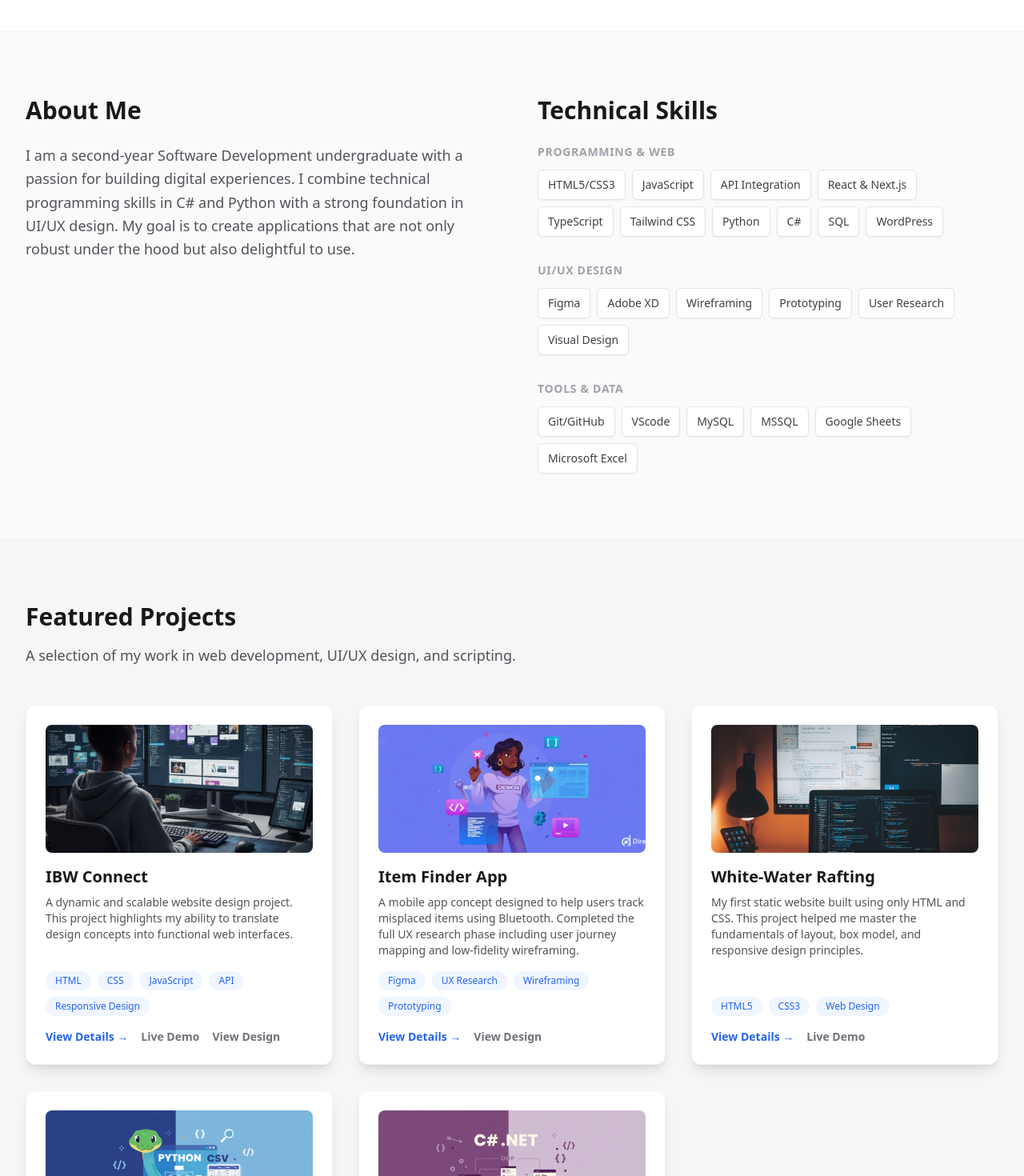
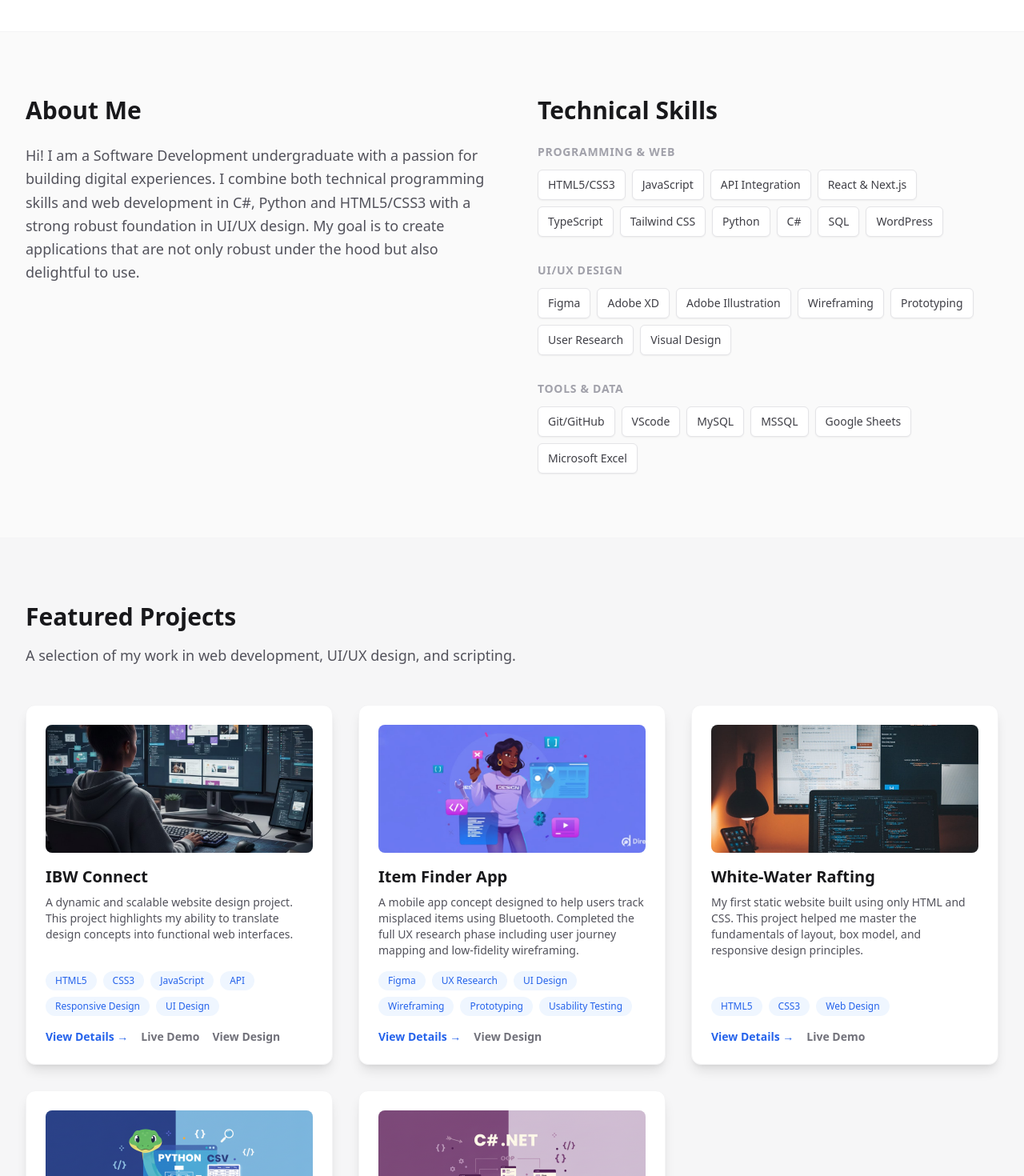
Before and after one commit to Damilolaadefenwa/myportfolio, a React (Vite) app: page / in a window 1280 px wide. Shown: the part 799-2269 px from the top of the page at 80% size. Built offline with nearby package versions, Linux system fonts and the light colour scheme.

Commit message:
Adding more skill details

```diff
--- a/App.tsx
+++ b/App.tsx
@@ -41,7 +41,7 @@ const personalInfo = {
   email: "damilola.mercy@outlook.com",
   github: "https://github.com/damilolaadefenwa",
   linkedin: "https://www.linkedin.com/in/damilolamercy17",
-  about: "I am a second-year Software Development undergraduate with a passion for building digital experiences. I combine technical programming skills in C# and Python with a strong foundation in UI/UX design. My goal is to create applications that are not only robust under the hood but also delightful to use.",
+  about: "Hi! I am a Software Development undergraduate with a passion for building digital experiences. I combine both technical programming skills and web development in C#, Python and HTML5/CSS3 with a strong robust foundation in UI/UX design. My goal is to create applications that are not only robust under the hood but also delightful to use.",
   // FIX: Using the root-relative path variable for public assets
   profileImageUrl: profileImage,
 };
@@ -49,7 +49,7 @@ const personalInfo = {
 // --- SKILLS (Updated from user's data.ts) ---
 const skills = [
   { title: "Programming & Web", skills: ["HTML5/CSS3", "JavaScript", "API Integration", "React & Next.js", "TypeScript", "Tailwind CSS", "Python", "C#", "SQL", "WordPress"] },
-  { title: "UI/UX Design", skills: ["Figma", "Adobe XD", "Wireframing", "Prototyping", "User Research", "Visual Design"] },
+  { title: "UI/UX Design", skills: ["Figma", "Adobe XD", "Adobe Illustration", "Wireframing", "Prototyping", "User Research", "Visual Design"] },
   { title: "Tools & Data", skills: ["Git/GitHub", "VScode", "MySQL", "MSSQL", "Google Sheets", "Microsoft Excel"] }
 ];
 
@@ -79,7 +79,7 @@ const projects: Project[] = [
     id: 'ibw-connect',
     title: "IBW Connect",
     description: "A dynamic and scalable website design project. This project highlights my ability to translate design concepts into functional web interfaces.",
-    tags: ["HTML", "CSS", "JavaScript", "API", "Responsive Design"],
+    tags: ["HTML5", "CSS3", "JavaScript", "API", "Responsive Design","UI Design"],
     link: "/projects/ibw-connect",
     demo: "https://damilolaadefenwa.github.io/wdd231/final/index.html",
     design: "https://www.behance.net/gallery/235862275/Dynamic-Scalable-Minimalist-Design-For-IBW-Connect",
@@ -90,7 +90,7 @@ const projects: Project[] = [
     id: 'item-finder-app',
     title: "Item Finder App",
     description: "A mobile app concept designed to help users track misplaced items using Bluetooth. Completed the full UX research phase including user journey mapping and low-fidelity wireframing.",
-    tags: ["Figma", "UX Research", "Wireframing", "Prototyping"],
+    tags: ["Figma", "UX Research", "UI Design","Wireframing", "Prototyping", "Usability Testing"],
     link: "/projects/item-finder-app",
     design: "https://www.figma.com/board/W9WQEgxwJBPAMc3Zp1xxaX/Item-Finder-App-Project?node-id=0-1&t=1Do4jeJhvy8Jg7A8-1",
     // FIX: Using the public path variable
```
